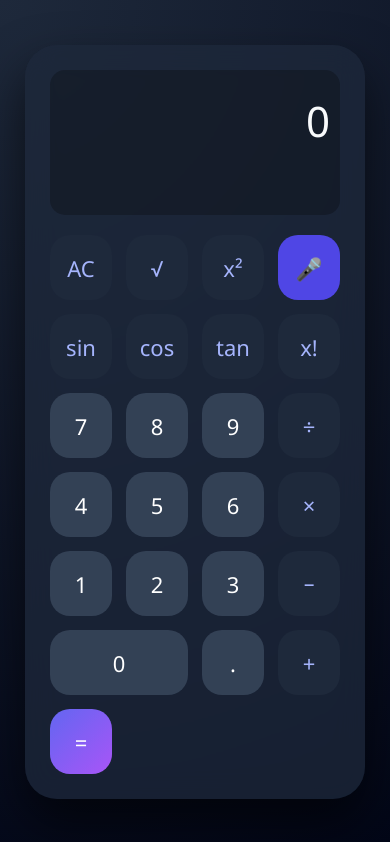
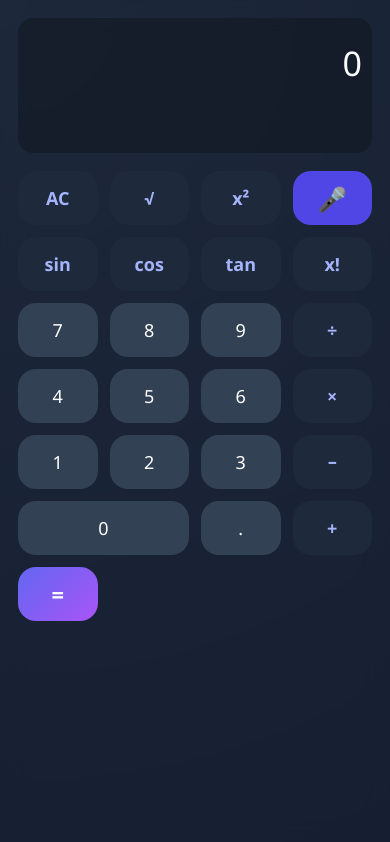
Before and after one commit to adhixan/Calculator-, a plain HTML site: page index.html in a window 390 px wide. Drawn offline with Linux system fonts and the light colour scheme.

Commit message:
Update style.css

```diff
--- a/style.css
+++ b/style.css
@@ -12,82 +12,140 @@ body {
   align-items: center;
 }
 
+/* Calculator Card */
 .calculator {
   width: 340px;
   background: rgba(30, 41, 59, 0.75);
   backdrop-filter: blur(15px);
   border-radius: 32px;
-  padding: 25px;
-  box-shadow: 0 25px 50px rgba(0,0,0,0.6);
+  padding: 22px;
+  box-shadow: 0 25px 50px rgba(0, 0, 0, 0.6);
 }
 
+/* Display */
 .display-container {
-  margin-bottom: 20px;
-  background: rgba(0,0,0,0.25);
+  margin-bottom: 18px;
+  background: rgba(0, 0, 0, 0.25);
   border-radius: 15px;
   padding: 10px;
 }
 
 .display {
-  height: 80px;
+  height: 78px;
   color: #f8fafc;
-  font-size: 42px;
+  font-size: 40px;
+  font-weight: 300;
   text-align: right;
   display: flex;
   align-items: center;
   justify-content: flex-end;
+  overflow-x: auto;
 }
 
 .waveform {
   width: 100%;
   height: 40px;
   opacity: 0;
+  transition: opacity 0.3s ease;
 }
 
 .waveform.active {
   opacity: 1;
 }
 
+/* Buttons Grid */
 .buttons {
   display: grid;
   grid-template-columns: repeat(4, 1fr);
-  gap: 14px;
+  gap: 12px;
 }
 
+/* Button Base */
 button {
-  height: 65px;
-  border-radius: 20px;
+  height: 60px;
+  border-radius: 18px;
   border: none;
-  font-size: 22px;
+  font-size: 20px;
   background: #334155;
-  color: white;
+  color: #ffffff;
   cursor: pointer;
+  transition: all 0.15s ease;
 }
 
+button:hover {
+  background: #475569;
+}
+
+button:active {
+  transform: scale(0.92);
+}
+
+/* Operator Buttons */
 .op {
   background: #1e293b;
   color: #a5b4fc;
+  font-weight: 600;
 }
 
+/* Microphone Button */
 .mic-btn {
   background: #4f46e5;
+  font-size: 24px;
 }
 
 .mic-btn.listening {
   background: #ef4444;
-  animation: pulse 1.5s infinite;
+  animation: pulse 1.4s infinite;
 }
 
+/* Equal Button */
 .equal {
   background: linear-gradient(135deg, #6366f1, #a855f7);
+  font-size: 22px;
+  font-weight: bold;
 }
 
+/* Zero Button */
 .zero {
   grid-column: span 2;
 }
 
+/* Mic Pulse */
 @keyframes pulse {
-  0% { transform: scale(1); }
-  70% { transform: scale(1.1); }
-  100% { transform: scale(1); }
+  0% {
+    transform: scale(1);
+    box-shadow: 0 0 0 0 rgba(239, 68, 68, 0.6);
+  }
+  70% {
+    transform: scale(1.08);
+    box-shadow: 0 0 0 10px rgba(239, 68, 68, 0);
+  }
+  100% {
+    transform: scale(1);
+    box-shadow: 0 0 0 0 rgba(239, 68, 68, 0);
+  }
 }
+
+/* 📱 Mobile Optimization */
+@media (max-width: 400px) {
+  body {
+    align-items: flex-start;
+  }
+
+  .calculator {
+    width: 100%;
+    height: 100vh;
+    border-radius: 0;
+    padding: 18px;
+  }
+
+  .display {
+    font-size: 34px;
+    height: 70px;
+  }
+
+  button {
+    height: 54px;
+    font-size: 18px;
+  }
+}
```
